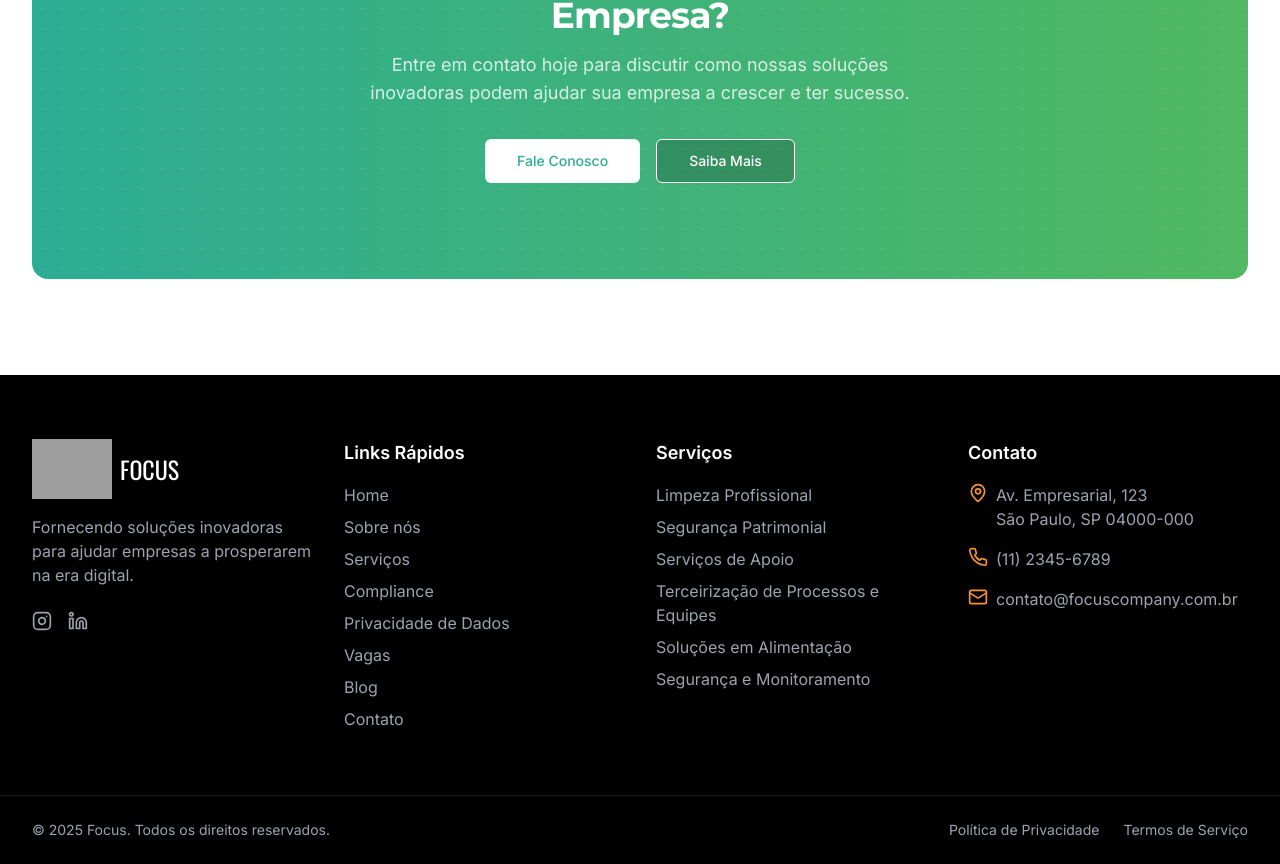
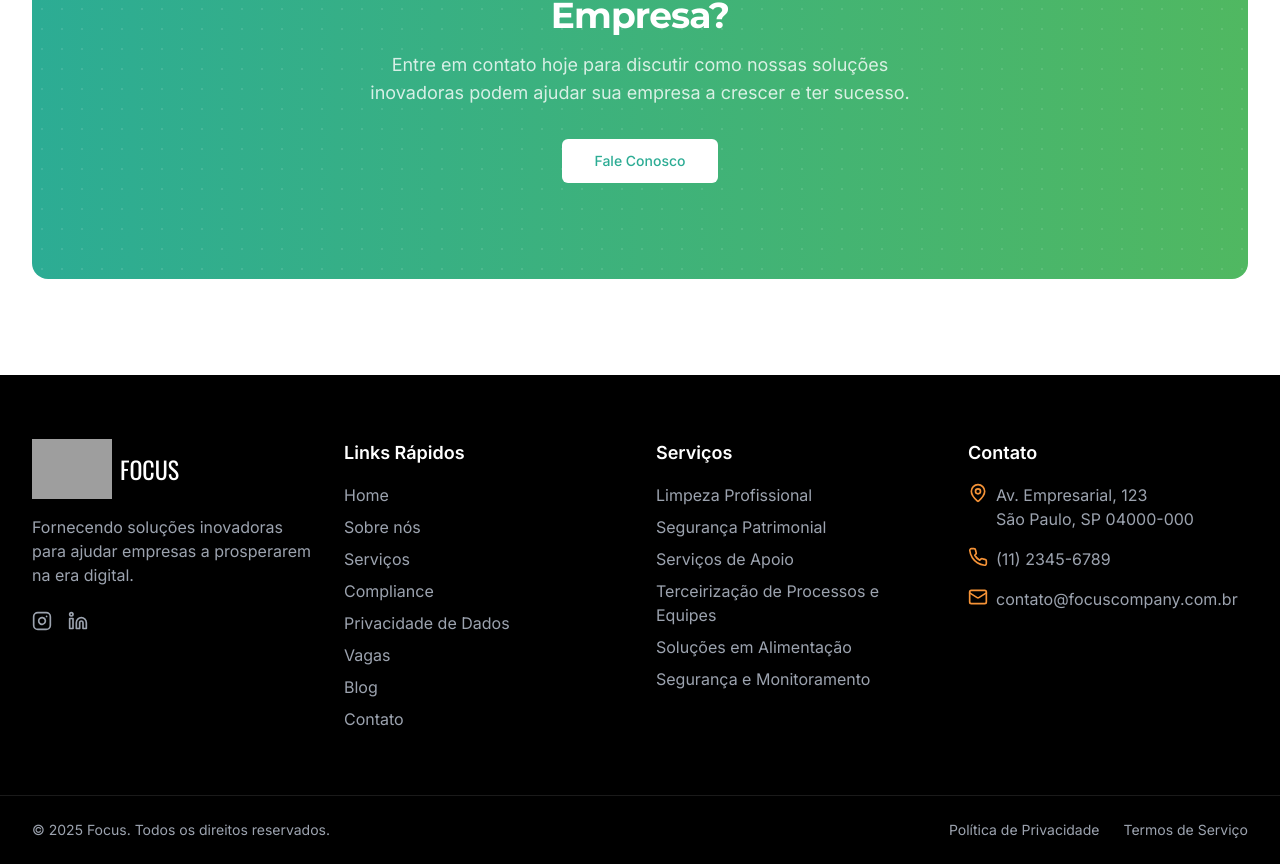
Before and after one commit to gabrielmartins88/focus-site-final, a Next.js app: page / in a window 1280 px wide. Shown: the part 3118-3982 px from the top of the page. Built offline with nearby package versions, Linux system fonts and the light colour scheme; grey boxes are pictures that could not be loaded.

Commit message:
feat: remove "Saiba Mais" button from CTA section
Keep "Fale Conosco" button and plan for new CTA

#VERCEL_SKIP

Co-authored-by: null <187574287+gabrielmartins88@users.noreply.github.com>

```diff
--- a/components/cta-section.tsx
+++ b/components/cta-section.tsx
@@ -23,13 +23,6 @@ export function CTASection() {
                   Fale Conosco
                 </Button>
               </Link>
-              <Button
-                size="lg"
-                variant="outline"
-                className="border-white text-white bg-black/20 hover:bg-white/10 hover:text-white"
-              >
-                Saiba Mais
-              </Button>
             </div>
           </div>
         </div>
```
